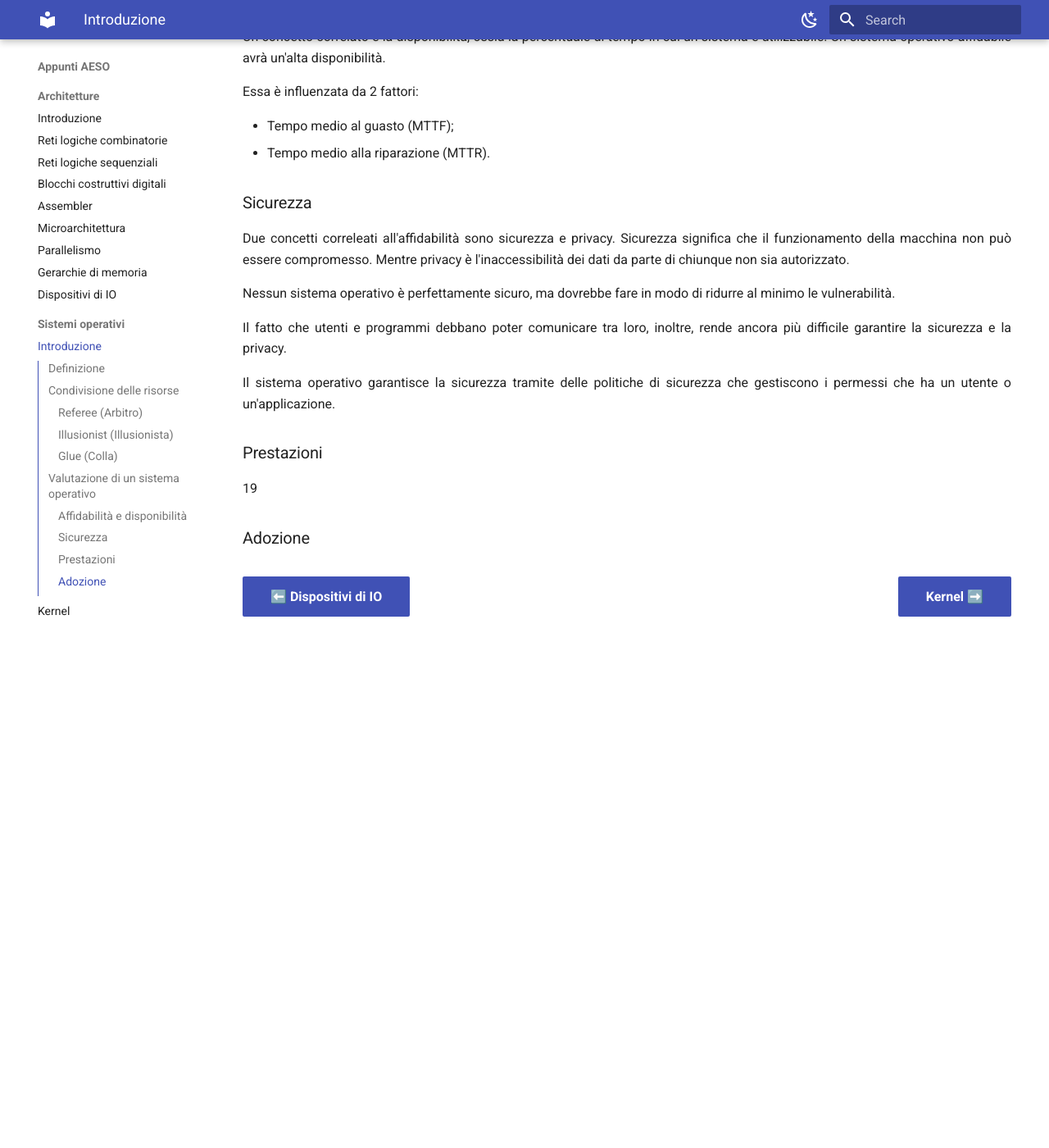
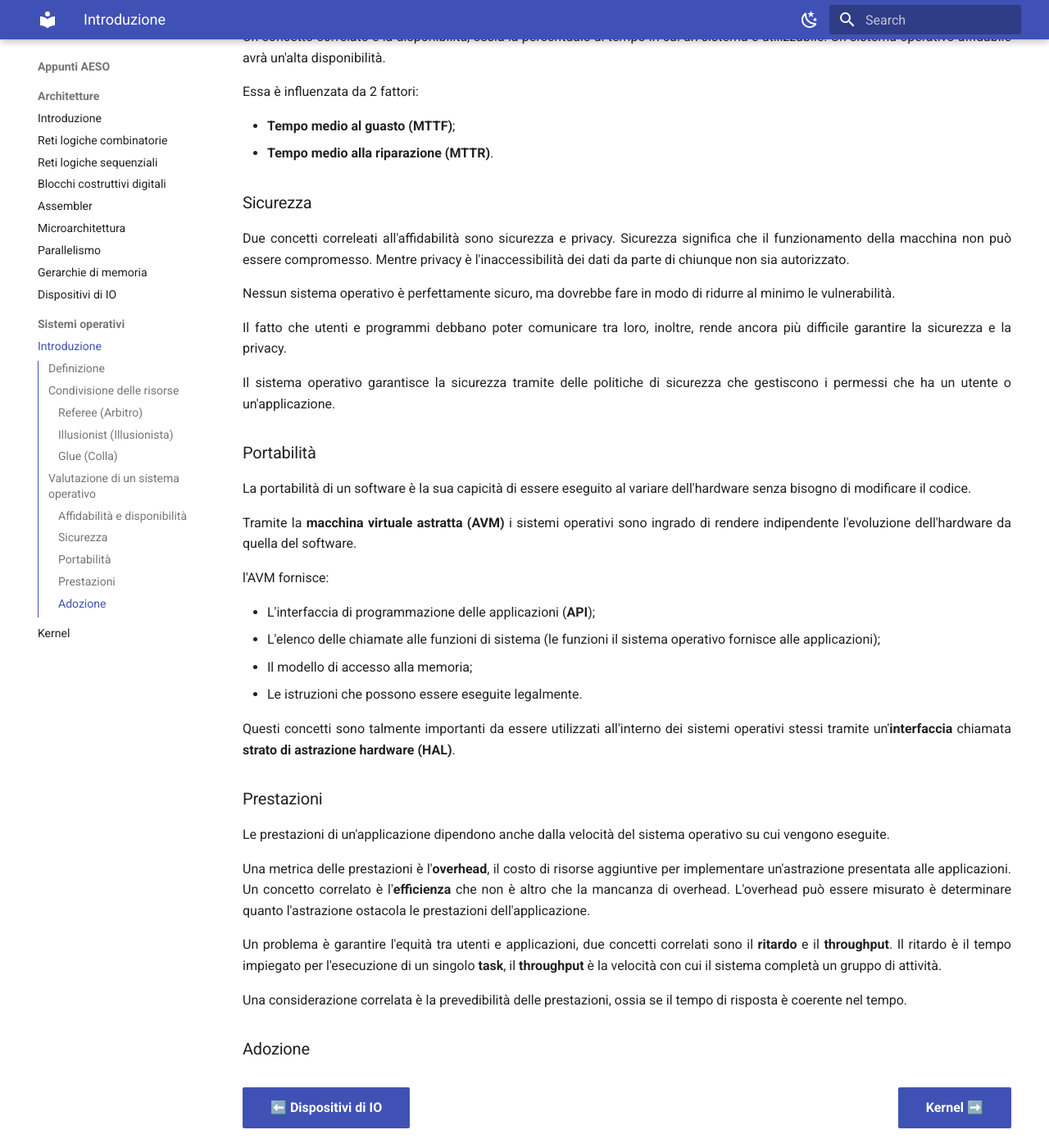
Before and after one commit to Firi0n/appunti-AESO, an MkDocs documentation site: the page built from docs/so/01_introduzione.md, in a window 1280 px wide and 1400 px high, scrolled down 1913 px. Shown: the whole window at 82% size. Built offline with MkDocs 1.6.1 and Material for MkDocs 9.7.7, drawn with Linux system fonts in a browser that asks for light colours; before the commit the page ends 2689 px from its top, so only the background shows below that.

Commit message:
prestazioni pag 22

```diff
--- a/docs/so/01_introduzione.md
+++ b/docs/so/01_introduzione.md
@@ -60,8 +60,8 @@ operativo affidabile avrà un'alta disponibilità.
 
 Essa è influenzata da 2 fattori:
 
--   Tempo medio al guasto (MTTF);
--   Tempo medio alla riparazione (MTTR).
+-   **Tempo medio al guasto (MTTF)**;
+-   **Tempo medio alla riparazione (MTTR)**.
 
 ## Sicurezza
 
@@ -77,8 +77,36 @@ sicurezza e la privacy.
 Il sistema operativo garantisce la sicurezza tramite delle politiche di sicurezza che gestiscono i permessi che ha un
 utente o un'applicazione.
 
+## Portabilità
+
+La portabilità di un software è la sua capicità di essere eseguito al variare dell'hardware senza bisogno di modificare
+il codice.
+
+Tramite la **macchina virtuale astratta (AVM)** i sistemi operativi sono ingrado di rendere indipendente l'evoluzione
+dell'hardware da quella del software.
+
+l'AVM fornisce:
+
+-   L'interfaccia di programmazione delle applicazioni (**API**);
+-   L'elenco delle chiamate alle funzioni di sistema (le funzioni il sistema operativo fornisce alle applicazioni);
+-   Il modello di accesso alla memoria;
+-   Le istruzioni che possono essere eseguite legalmente.
+
+Questi concetti sono talmente importanti da essere utilizzati all'interno dei sistemi operativi stessi tramite
+un'**interfaccia** chiamata **strato di astrazione hardware (HAL)**.
+
 ## Prestazioni
 
-19
+Le prestazioni di un'applicazione dipendono anche dalla velocità del sistema operativo su cui vengono eseguite.
+
+Una metrica delle prestazioni è l'**overhead**, il costo di risorse aggiuntive per implementare un'astrazione presentata
+alle applicazioni. Un concetto correlato è l'**efficienza** che non è altro che la mancanza di overhead. L'overhead può
+essere misurato è determinare quanto l'astrazione ostacola le prestazioni dell'applicazione.
+
+Un problema è garantire l'equità tra utenti e applicazioni, due concetti correlati sono il **ritardo** e il
+**throughput**. Il ritardo è il tempo impiegato per l'esecuzione di un singolo **task**, il **throughput** è la velocità
+con cui il sistema completà un gruppo di attività.
+
+Una considerazione correlata è la prevedibilità delle prestazioni, ossia se il tempo di risposta è coerente nel tempo.
 
 ## Adozione
```
